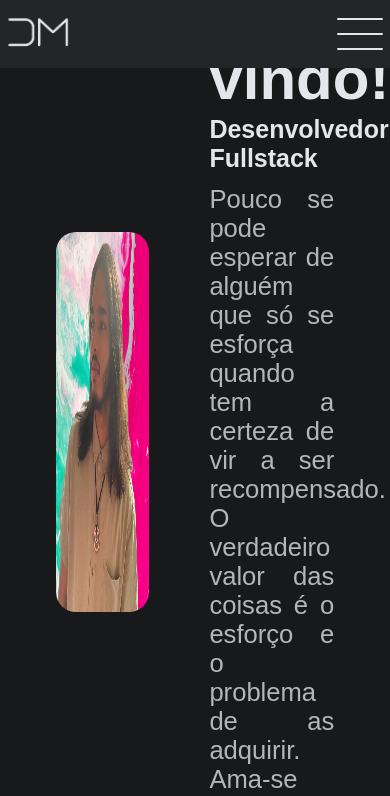
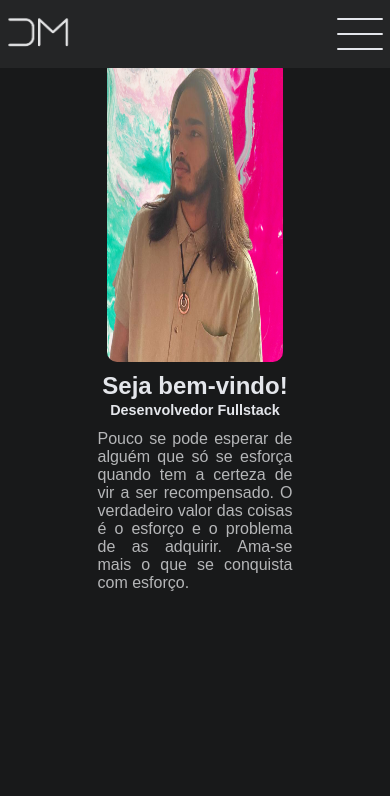
Before and after one commit to devMRNGN/Portifolio, a React (Vite) app: page / in a window 390 px wide. Shown: the top 796 px of the page. Built offline with nearby package versions, Linux system fonts and the light colour scheme.

Commit message:
Mobile: portifolio-page

```diff
--- a/src/components/Main/Main_Portifolio/index.css
+++ b/src/components/Main/Main_Portifolio/index.css
@@ -46,3 +46,53 @@
    text-align: justify;
    margin-top: 10px;
 }
+
+@media (max-width: 767px){
+   #sub-container{
+      margin-top: 15%;
+      gap: 10px;
+
+      width: 100%;
+      height: 90vh;
+
+      display: flex;
+      flex-direction: column;
+      justify-content: flex-start;
+   }
+
+   #my-image{
+      border-radius: 10px;
+
+      width: 45%;
+      height: 40%;
+   }
+
+   #text-container{
+      width: 50%;
+      height: auto;
+
+      display: flex;
+      flex-direction: column;
+      justify-content: center;
+      align-items: center;
+   }
+
+   .h1{
+      color: #E4E6EB;
+      font-size: 150%;
+      font-weight: bolder;
+   }
+
+   .h2{
+      color: #E4E6EB;
+      font-size: 90%;
+      font-weight: bold;
+   }
+
+   .p{
+      color: #B5B6B8;
+      font-size: 100%;
+      text-align: justify;
+      margin-top: 10px;
+   }
+}
```
